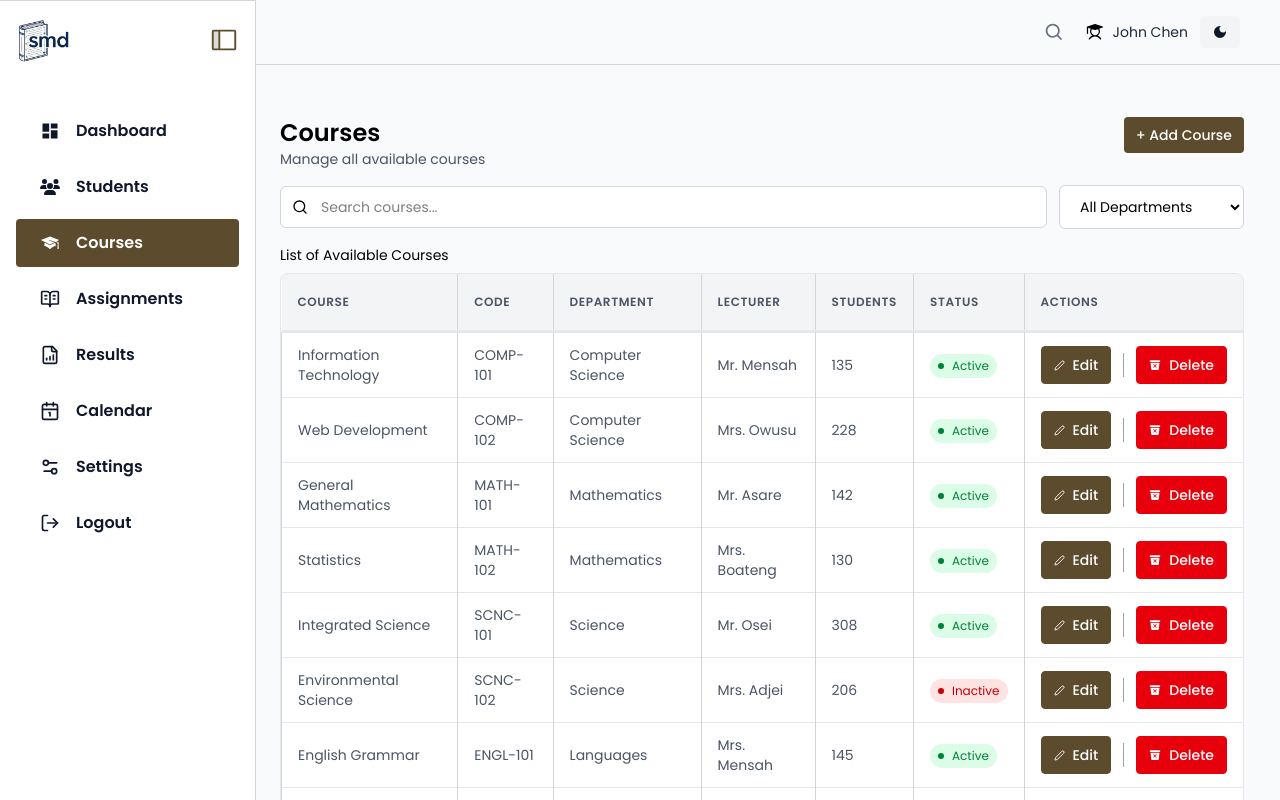
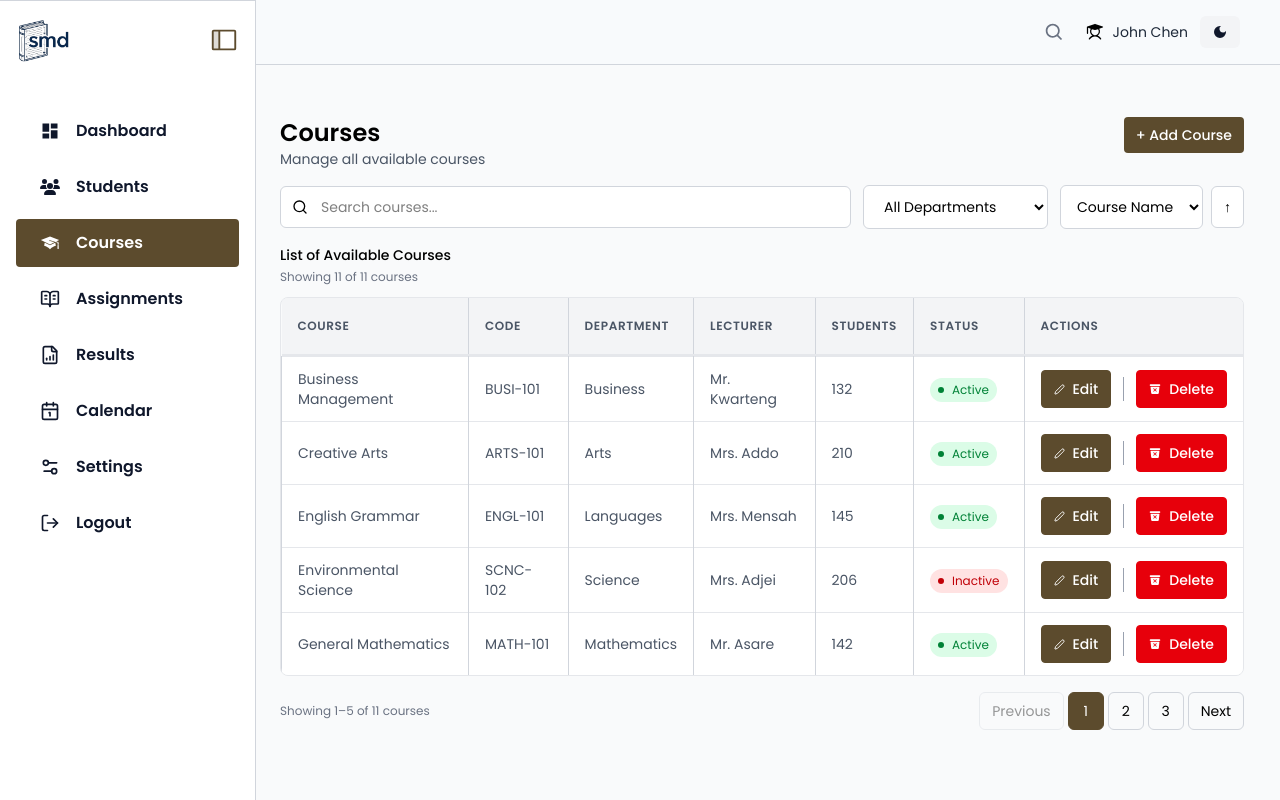
Before and after one commit to Gideb/studentDashboard, a React (Vite) app: page /courses in a window 1280 px wide. Shown: the top 800 px of the page. Built offline with nearby package versions, Linux system fonts and the light colour scheme.

Commit message:
sorting and pagination added

```diff
--- a/src/pages/Dashboard/Courses.jsx
+++ b/src/pages/Dashboard/Courses.jsx
@@ -2,7 +2,7 @@ import DashboardLayout from '../../layouts/DashboardLayout'
 import CoursesTable from '../../components/Courses/CoursesTable'
 import { courses } from '../../data/CoursesData'
 import CourseFilter from '../../components/Courses/CourseFilter'
-import { useState } from 'react'
+import { useEffect, useState } from 'react'
 import AddCourseModal from '../../components/Courses/AddCourseModal'
 import toast from 'react-hot-toast'
 import EditCourseModal from '../../components/Courses/EditCourseModal'
@@ -11,6 +11,9 @@ import DeleteCourseModal from '../../components/Courses/DeleteCourseModal'
 const Courses = () => {
   const [search, setSearch] = useState('')
   const [selectedDepartment, setSelectedDepartment] = useState('All')
+  const [sortBy, setSortBy] = useState('name')
+  const [sortOrder, setSortOrder] = useState('asc')
+  const [currentPage, setCurrentPage] = useState(1)
   const [courseList, setCourseList] = useState(courses)
   const [isAddCourseOpen, setIsAddCourseOpen] = useState(false)
   const [courseToEdit, setCourseToEdit] = useState(null)
@@ -29,6 +32,45 @@ const Courses = () => {
 
     return matchesSearch && matchesDepartment
   })
+
+  const hasActiveFilters = search.trim() !== '' || selectedDepartment !== 'All'
+
+  /* sort array */
+
+  const sortedCourses = [...filteredCourses].sort((a, b) => {
+    let valueA = a[sortBy]
+    let valueB = b[sortBy]
+
+    if (typeof valueA === 'string') {
+      valueA = valueA.toLowerCase()
+      valueB = valueB.toLowerCase()
+    }
+
+    if (valueA < valueB) {
+      return sortOrder === 'asc' ? -1 : 1
+    }
+
+    if (valueA > valueB) {
+      return sortOrder === 'asc' ? 1 : -1
+    }
+
+    return 0
+  })
+
+  /* pagination */
+  const coursesPerPage = 5
+  const totalPages = Math.ceil(sortedCourses.length / coursesPerPage)
+
+  const startIndex = (currentPage - 1) * coursesPerPage
+  const endIndex = startIndex + coursesPerPage
+
+  const paginatedCourses = sortedCourses.slice(startIndex, endIndex)
+
+  useEffect(() => {
+    setCurrentPage(1)
+  }, [search, selectedDepartment, sortBy, sortOrder])
+
+  /* edit course */
 
   const closeEditCourse = () => {
     setCourseToEdit(null)
@@ -163,7 +205,10 @@ const Courses = () => {
           </button>
         </div>
 
-        <section id='course-filter'>
+        {/* filter courses */}
+
+        <section id='course-filter' className='flex flex-col gap-3 sm:flex-row sm:items-center'>
+          <div className='flex-1'>
             <CourseFilter
               search={search}
               setSearch={setSearch}
@@ -171,15 +216,110 @@ const Courses = () => {
               setSelectedDepartment={setSelectedDepartment}
               departments={uniqueDepartments}
             />
+          </div>
+
+          <div className='flex items-center gap-2'>
+            <select
+              value={sortBy}
+              onChange={e => setSortBy(e.target.value)}
+              className='rounded-md border border-gray-300 bg-white px-3 py-2.5 text-sm outline-none focus:border-primary focus:ring-2 focus:ring-primary/20 dark:border-gray-700 dark:bg-gray-900 dark:text-white'
+              aria-label='Sort courses by'
+            >
+              <option value='name'>Course Name</option>
+              <option value='code'>Course Code</option>
+              <option value='department'>Department</option>
+              <option value='students'>Students</option>
+              <option value='status'>Status</option>
+            </select>
+
+            <button
+              type='button'
+              onClick={() => setSortOrder(prev => (prev === 'asc' ? 'desc' : 'asc'))}
+              className='rounded-md border border-gray-300 bg-white px-3 py-2.5 text-sm dark:border-gray-700 dark:bg-gray-900 dark:text-white'
+              aria-label={`Sort ${sortOrder === 'asc' ? 'descending' : 'ascending'}`}
+            >
+              {sortOrder === 'asc' ? '↑' : '↓'}
+            </button>
+
+            {hasActiveFilters && (
+              <button
+                type='button'
+                onClick={() => {
+                  setSearch('')
+                  setSelectedDepartment('All')
+                }}
+                className='whitespace-nowrap text-sm font-medium text-gray-600 hover:text-black dark:text-gray-400 dark:hover:text-white'
+              >
+                Clear Filters
+              </button>
+            )}
+          </div>
         </section>
 
+        {/* course table */}
+
         <section id='course-table' className=''>
-          <h2 className='my-2 text-sm text-black dark:text-white'>List of Available Courses</h2>
+          <div className='flex items-center justify-between gap-3 mb-3'>
+            <div>
+              <h2 className='text-sm font-medium text-black dark:text-white'>
+                List of Available Courses
+              </h2>
+
+              <p className='mt-1 text-xs text-gray-500 dark:text-gray-400'>
+                Showing {filteredCourses.length} of {courseList.length} courses
+              </p>
+            </div>
+          </div>
+
           <CoursesTable
-            courses={filteredCourses}
+            courses={paginatedCourses}
             onEdit={course => setCourseToEdit(course)}
             onDelete={handleDeleteCourse}
           />
+
+          {totalPages > 1 && (
+            <div className='mt-4 flex flex-col gap-3 sm:flex-row sm:items-center sm:justify-between'>
+              <p className='text-xs text-gray-500 dark:text-gray-400'>
+                Showing {startIndex + 1}–{Math.min(endIndex, sortedCourses.length)} of{' '}
+                {sortedCourses.length} courses
+              </p>
+
+              <div className='flex items-center gap-1'>
+                <button
+                  type='button'
+                  disabled={currentPage === 1}
+                  onClick={() => setCurrentPage(prev => prev - 1)}
+                  className='rounded-md border border-gray-300 px-3 py-2 text-sm disabled:cursor-not-allowed disabled:opacity-40 dark:border-gray-700'
+                >
+                  Previous
+                </button>
+
+                {Array.from({ length: totalPages }, (_, index) => index + 1).map(page => (
+                  <button
+                    key={page}
+                    type='button'
+                    onClick={() => setCurrentPage(page)}
+                    className={`min-w-9 rounded-md border px-3 py-2 text-sm ${
+                      currentPage === page
+                        ? 'border-primary bg-primary text-white'
+                        : 'border-gray-300 dark:border-gray-700 dark:text-white'
+                    }`}
+                  >
+                    {page}
+                  </button>
+                ))}
+
+                <button
+                  type='button'
+                  disabled={currentPage === totalPages}
+                  onClick={() => setCurrentPage(prev => prev + 1)}
+                  className='rounded-md border border-gray-300 px-3 py-2 text-sm disabled:cursor-not-allowed disabled:opacity-40 dark:border-gray-700'
+                >
+                  Next
+                </button>
+              </div>
+            </div>
+          )}
         </section>
 
         {/* add course */}
```
Lines whose indentation alone changed are shown as unchanged.
